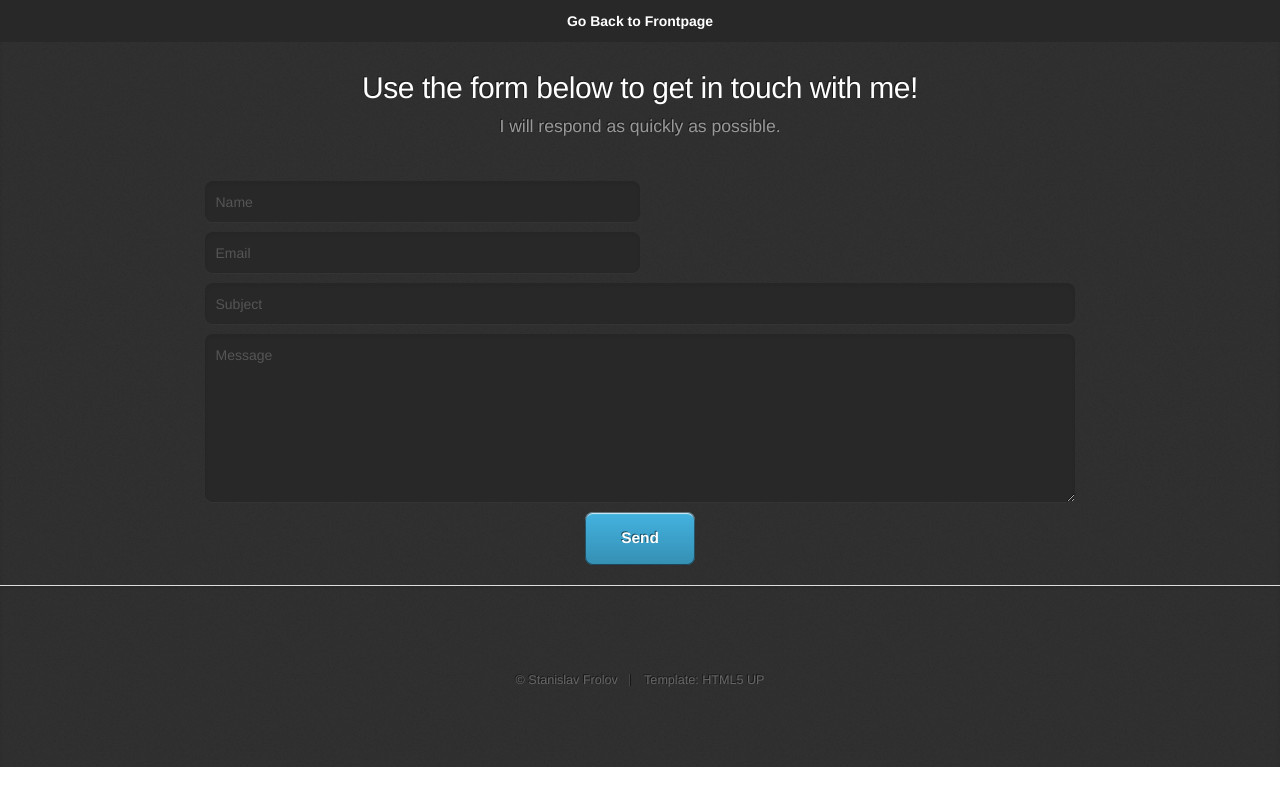
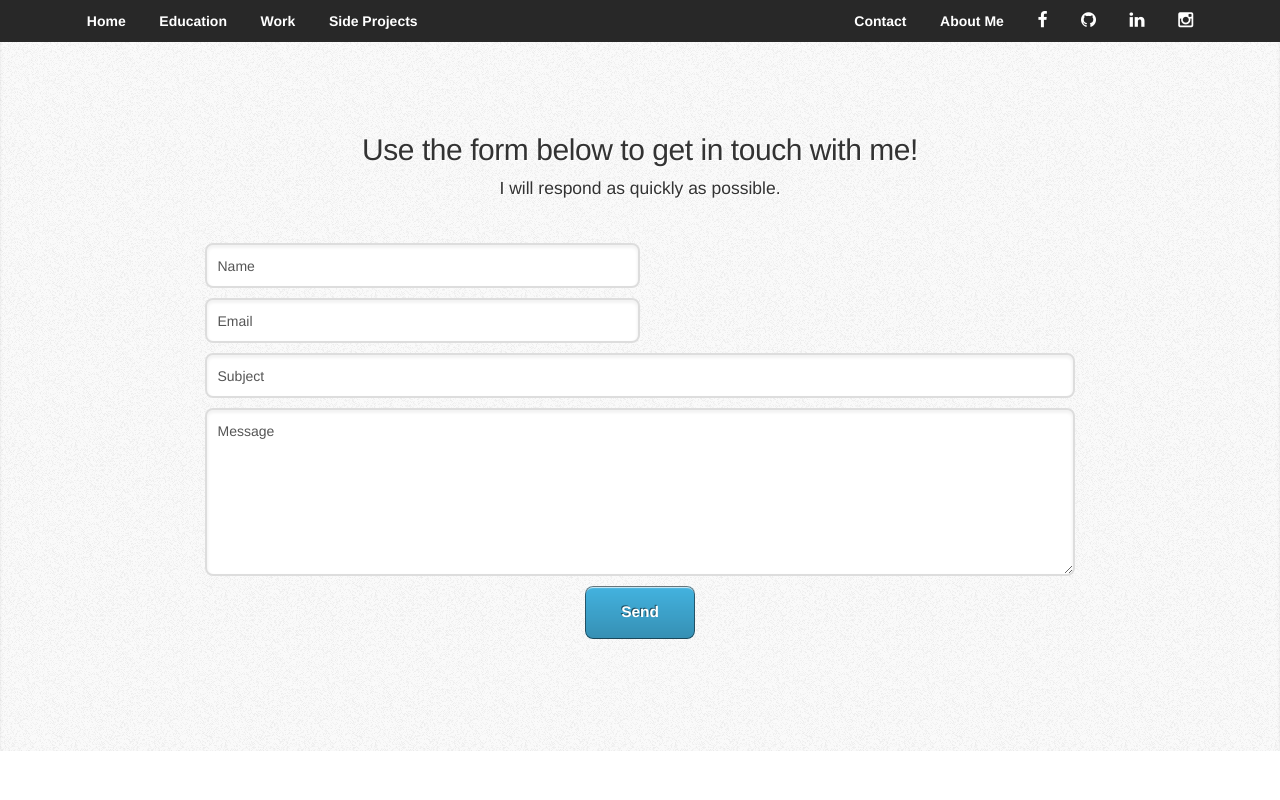
Before and after one commit to stanifrolov/portfolio, a Django app: page /contact/ in a window 1280 px wide. Run offline with Django 3.2, Linux system fonts and the light colour scheme; some libraries are stand-ins or nearby versions.

Commit message:
html and css
worked on many different aspects such as navbar / contactform / footer,
but only solved the profil picture issue.

```diff
--- a/portfolio/settings/__init__.py
+++ b/portfolio/settings/__init__.py
@@ -1,3 +1,4 @@
+
 try:
     from .local import *
 except:
--- a/portfolio/settings/local.py
+++ b/portfolio/settings/local.py
@@ -14,7 +14,7 @@ https://docs.djangoproject.com/en/1.8/ref/settings/
 import os
 from .pw import emailHostPassword, emailHostUser
 
-BASE_DIR = os.path.dirname(os.path.dirname(os.path.abspath(__file__)))
+BASE_DIR = os.path.dirname(os.path.dirname(os.path.dirname(os.path.abspath(__file__))))
 
 
 # Quick-start development settings - unsuitable for production
--- a/static_in_pro/my_static/css/main.css
+++ b/static_in_pro/my_static/css/main.css
@@ -1196,9 +1196,9 @@
 		padding: 0.75em;
 		font-size: 1em;
 		border-radius: 8px;
-		border: solid 1px #ddd;
+		border: solid 2px #ddd;
 		background: #fff;
-		color: #bbb;
+		color: inherit;
 		box-shadow: inset 0px 2px 3px 1px rgba(0, 0, 0, 0.05), 0px 1px 0px 0px rgba(255, 255, 255, 0.025);
 		width: 100%;
 	}
@@ -1333,7 +1333,7 @@ form label {
 
 		.image.fit {
 			display: block;
-			width: 100%;
+			width: 10%;
 		}
 
 		.image.featured {
@@ -1662,7 +1662,8 @@ form label {
 		}
 
 		.wrapper.style4 {
-			padding-top: 50px;
+			/*padding-top: 50px;*/
+			/*height:100%;*/
 			background-color: #303030;
 			color: #999;
 			text-shadow: -1px -1px 0px #181818;
@@ -2047,6 +2048,7 @@ form label {
 			input[type="submit"],
 			input[type="reset"],
 			button,
+
 			.button {
 				text-align: center;
 				font-size: 1.2em;
--- a/templates/contact.html
+++ b/templates/contact.html
@@ -6,26 +6,32 @@
     <!-- Nav -->
         <nav id="nav">
             <ul class="container">
-                <li><a href="/"> Go Back to Frontpage</a></li>
+                <li class="pull-left"><a href="{% url 'home' %}">Home</a></li>
+                <li class="pull-left"><a href="{% url 'home' %}#timeline">Education</a></li>
+                <li class="pull-left"><a href="{% url 'home' %}#work">Work</a></li>
+                <li class="pull-left"><a href="{% url 'home' %}#portfolio">Side Projects</a></li>
+                <li class="pull-right"><a href="https://www.instagram.com/staninst/" class="icon fa-instagram"></a></li>
+                <li class="pull-right"><a href="https://www.linkedin.com/in/stanislav-frolov-379090105" class="icon fa-linkedin"></a></li>
+                <li class="pull-right"><a href="https://github.com/stanislavfrolov92" class="icon fa-github"></a></li>
+                <li class="pull-right"><a href="https://www.facebook.com/stani.frolov" class="icon fa-facebook"></a></li>
+                <li class="pull-right"><a href="{% url 'contact' %}">About Me</a></li>
+                <li class="pull-right"><a href="{% url 'contact' %}">Contact</a></li>
             </ul>
-    </nav>
+        </nav>
 {% endblock %}
 
 {% block content %}
     <!-- Contact -->
-        <div class="wrapper style4" style="padding-bottom: 20px;">
+        <div class="wrapper style2" style="">
             <article id="contact" class="container 75%">
                 <header>
                     <h2>Use the form below to get in touch with me!</h2>
                     <p>I will respond as quickly as possible.</p>
                 </header>
-                <form name="container" method='post' action='/contact/'>{% csrf_token %}
+                <form name="container" method='post' action=''>{% csrf_token %}
                     {{ form|crispy }}
                     <input type='submit' value='Send' id="send" href="{% url 'home' %}/#container">
                 </form>
             </article>
         </div>
 {% endblock %}
-
-{% block footer %}
-{% endblock %}
--- a/templates/home.html
+++ b/templates/home.html
@@ -2,18 +2,13 @@
 {% load crispy_forms_tags %}
 
 <!DOCTYPE HTML>
-<!--
-	Miniport by HTML5 UP
-	html5up.net | @n33co
-	Free for personal and commercial use under the CCA 3.0 license (html5up.net/license)
--->
+
 <html>
 	<head>
 		<title>Stanislav Frolov</title>
 		<meta charset="utf-8" />
 		<meta name="viewport" content="width=device-width, initial-scale=1" />
         <link rel="icon" href="{% static 'images/favicon/sf.ico' %}">
-		<script src="{% static 'js/ie/html5shiv.js' %}"></script>
 		<link rel="stylesheet" href="{% static 'css/main.css' %}" />
 		<link rel="stylesheet" href="{% static 'css/ie8.css' %}" />
 		<link rel="stylesheet" href="{% static 'css/ie9.css' %}" />
@@ -24,16 +19,19 @@
 	</head>
 
 	<body>
-
     {% block nav %}
         <!-- Nav -->
             <nav id="nav">
                 <ul class="container">
-                <li><a href="#top">Top</a></li>
-                <li><a href="#timeline">Education</a></li>
-                <li><a href="#work">Work</a></li>
-                <li><a href="#portfolio">Side Projects - Personal</a></li>
-                <li><a href="#contact">Social Media</a></li>
+                    <li class="pull-left"><a href="#top">Home</a></li>
+                    <li class="pull-left"><a href="#timeline">Education</a></li>
+                    <li class="pull-left"><a href="#work">Work</a></li>
+                    <li class="pull-left"><a href="#portfolio">Side Projects</a></li>
+                    <li class="pull-right"><a href="https://www.instagram.com/staninst/" class="icon fa-instagram"></a></li>
+                    <li class="pull-right"><a href="https://www.linkedin.com/in/stanislav-frolov-379090105" class="icon fa-linkedin"></a></li>
+                    <li class="pull-right"><a href="https://github.com/stanislavfrolov92" class="icon fa-github"></a></li>
+                    <li class="pull-right"><a href="https://www.facebook.com/stani.frolov" class="icon fa-facebook"></a></li>
+                    <li class="pull-right"><a href="{% url 'contact' %}">About Me</a></li>
                     <li class="pull-right"><a href="{% url 'contact' %}">Contact</a></li>
                 </ul>
             </nav>
@@ -44,16 +42,16 @@
 			<div class="wrapper style1 first">
 				<article class="container" id="top">
 					<div class="row">
-						<div class="4u 12u(mobile)">
+						<div class="4u 12(tablet) 12u(mobile)">
 							<span class="image fit"><img src="{% static 'images/Stanislav_Frolov.JPG' %}" alt="" /></span>
 						</div>
-						<div class="8u 12u(mobile)">
+						<div class="8u 12u(tablet) 12u(mobile)">
 							<header>
 								<h1>Hey! <strong>Stanislav Frolov</strong> here!</h1>
                                 <h2>Nice to meet you!</h2>
                                 <p>I am currently enrolled into a master program for Electrical Engineering and Information Technoligies at the Karlsruhe Institute of Technology. My model is Optical Communication Technology.<br></p>
 							</header>
-							<p>I created this website to give you some information about myself. Below you can find a short timeline about my education, work experience and side projects I am engaged in. If you just want to leave me a message you can skip the content by <a href="#contact" class="scrolly" style="color: grey;">clicking here!</a></p>
+							<p>I created this website to give you some information about myself. Below you can find a short timeline about my education, work experience and side projects I am engaged in. If you just want to leave me a message you can skip the content by <a href="{% url 'contact' %}" class="scrolly" style="color: grey;">clicking here!</a></p>
 						    <footer>
                                 <p>Otherwise lets start with my education timeline!</p>
                                 <a href="#timeline" class="button medium scrolly glyphicon glyphicon-arrow-down"></a>
@@ -177,7 +175,7 @@
 			</div>
 
 		<!-- Portfolio -->
-			<div class="wrapper style5">
+			<div class="wrapper style2">
 				<article id="portfolio">
 					<header>
 						<h2>Side Projects</h2>
@@ -212,49 +210,12 @@
 						</div>
                         <footer>
                             <p>Get in touch with me!</p>
-                            <a href="#contact" class="button medium scrolly glyphicon glyphicon-arrow-down"></a>
+                            <a href="{% url 'contact' %}" class="button medium scrolly">Contact</a>
                         </footer>
 					</div>
 				</article>
 			</div>
-        <!-- Portfolio -->
-            <div class="wrapper style5" style="padding:9em;">
-                    <article id="portfolio">
-                        <header>
-                            <h2>Feel free to contact me here!</h2>
-                            <a href="{% url 'contact' %}" class="button medium scrolly">Send Mail</a>
-                        </header>
-                    </article>
-                </div>
     {% endblock %}
-
-{#		<!-- Contact -->#}
-			<div class="wrapper style4" style="padding-bottom: 71px">
-				<article id="contact" class="container 75%">
-					<div>
-                        {% block footer %}
-						<div class="row">
-							<div class="12u">
-								<hr />
-								<h3>Find me on ...</h3>
-								<ul class="social">
-									<li><a href="https://www.facebook.com/stani.frolov" class="icon fa-facebook"><span class="label">Facebook</span></a></li>
-									<li><a href="https://github.com/stanislavfrolov92" class="icon fa-github"><span class="label">Github</span></a></li>
-									<li><a href="https://www.linkedin.com/in/stanislav-frolov-379090105" class="icon fa-linkedin"><span class="label">LinkedIn</span></a></li>
-									<li><a href="https://www.instagram.com/staninst/" class="icon fa-instagram"><span>Instagram</span></a></li>
-								</ul>
-								<hr/>
-							</div>
-						</div>
-                        {% endblock %}
-					</div>
-					<footer>
-						<ul id="copyright">
-							<li>&copy; Stanislav Frolov</li><li>Template: <a href="http://html5up.net">HTML5 UP</a></li>
-						</ul>
-					</footer>
-				</article>
-			</div>
 
 		<!-- Scripts -->
 			<script src="{% static 'js/jquery.min.js' %}"></script>
@@ -264,6 +225,7 @@
 			<script src="{% static 'js/util.js' %}"></script>
 			<script src="{% static 'js/ie/respond.min.js' %}"></script>
 			<script src="{% static 'js/main.js' %}"></script>
+		    <script src="{% static 'js/ie/html5shiv.js' %}"></script>
             <script type="text/javascript" src="{% static 'js/bootstrap.min.js' %}"></script>
 
 	</body>
```
Also changed, not shown: portfolio/settings/production.py (+79 -76 lines), portfolio/settings.py (renamed from portfolio/old_settings.py), portfolio/urls.py (line endings or trailing spaces). Lines whose indentation alone changed are shown as unchanged.
